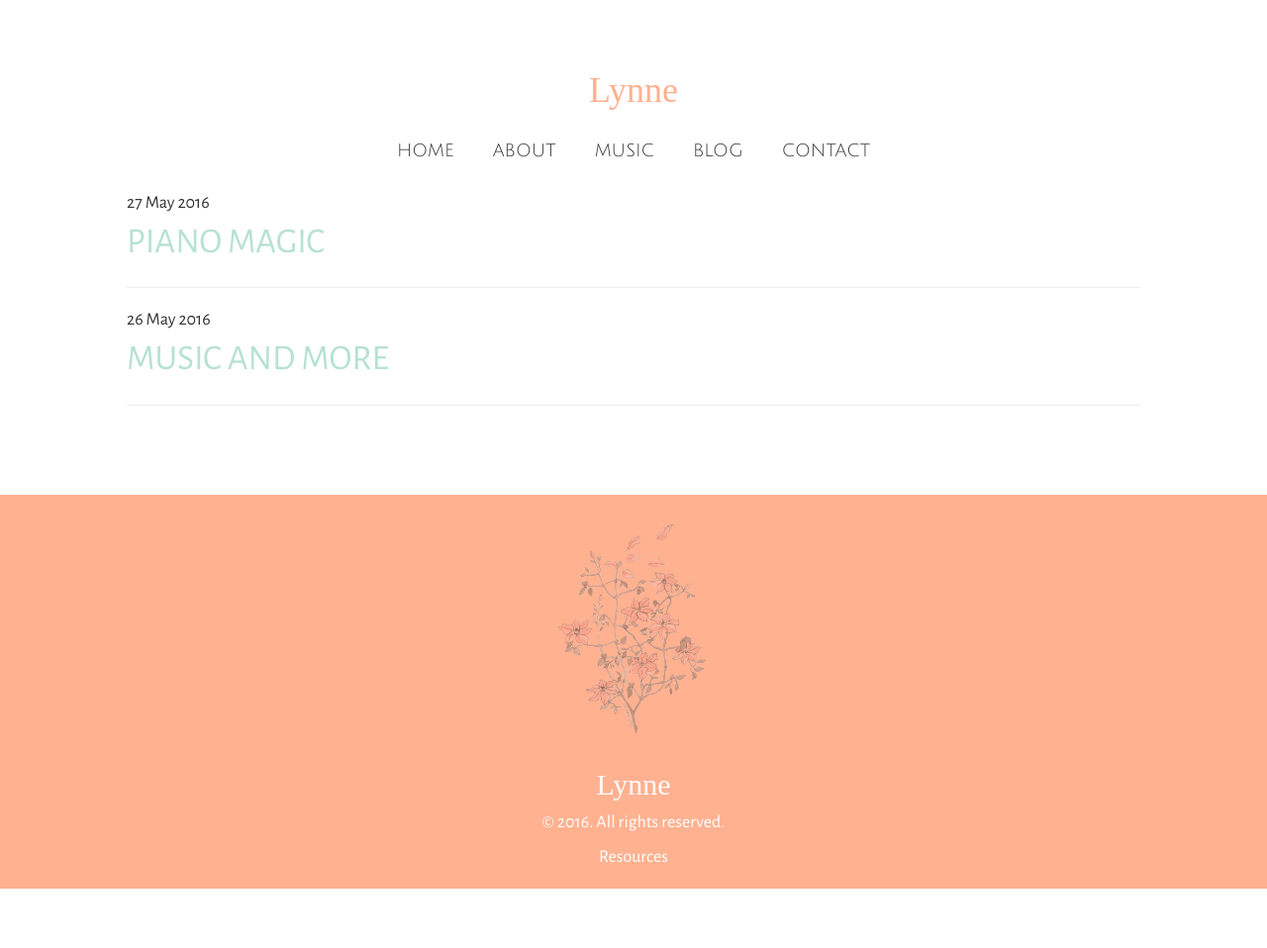
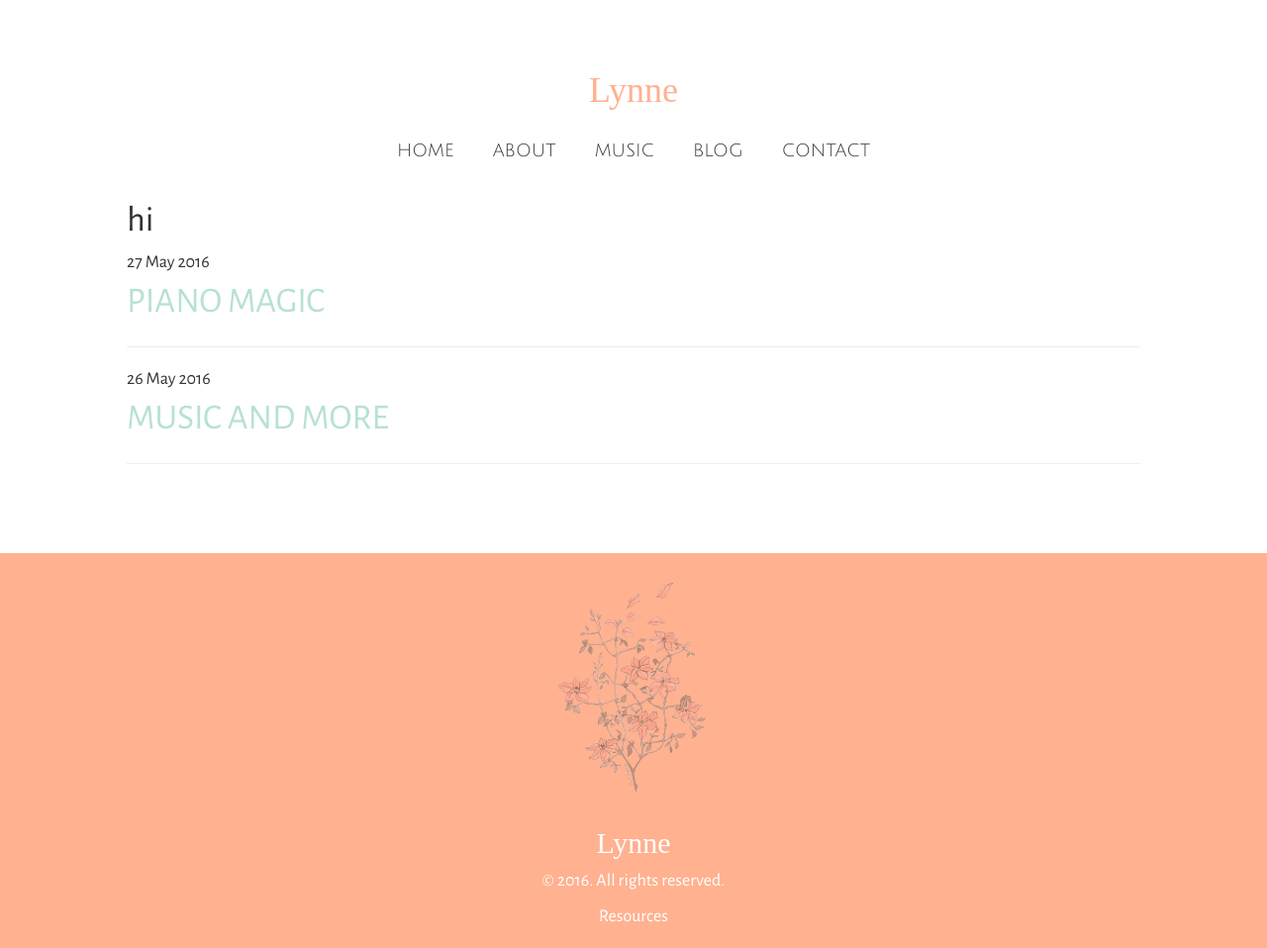
Before and after one commit to kalenenc/music-website, a Jekyll site: the page built from blog.html, in a window 1280 px wide. Shown: the whole page at 99% size. Built offline with Jekyll 4.4.1, drawn with Linux system fonts in a browser that asks for light colours; nearby versions of some CDN libraries; some web fonts are replaced; before the commit the page ends 900 px from its top, so only the background shows below that.

```diff
--- a/blog.html
+++ b/blog.html
@@ -4,11 +4,11 @@ layout: main-layout
 
 
 <section class="blog-list">
-
+<h1>hi</h1>
 	<ul>
 	{% for post in site.posts %}
 		<li>
-			<a href="{{post.url}}">
+			<a href="{{site.url}}/{{post.url}}">
 
 				<div class="date">
 					{{post.meta}}
--- a/index.html
+++ b/index.html
@@ -3,7 +3,7 @@ layout: main-layout
 ---
 
 <!-- HEADER IMAGE -->
-<h1>hi...</h1>
+
 <section class="intro">
 	<img src="photos/sunset-hair.jpg" alt="sunset girl" />
 		<h2>Music in Motion</h2>
```
